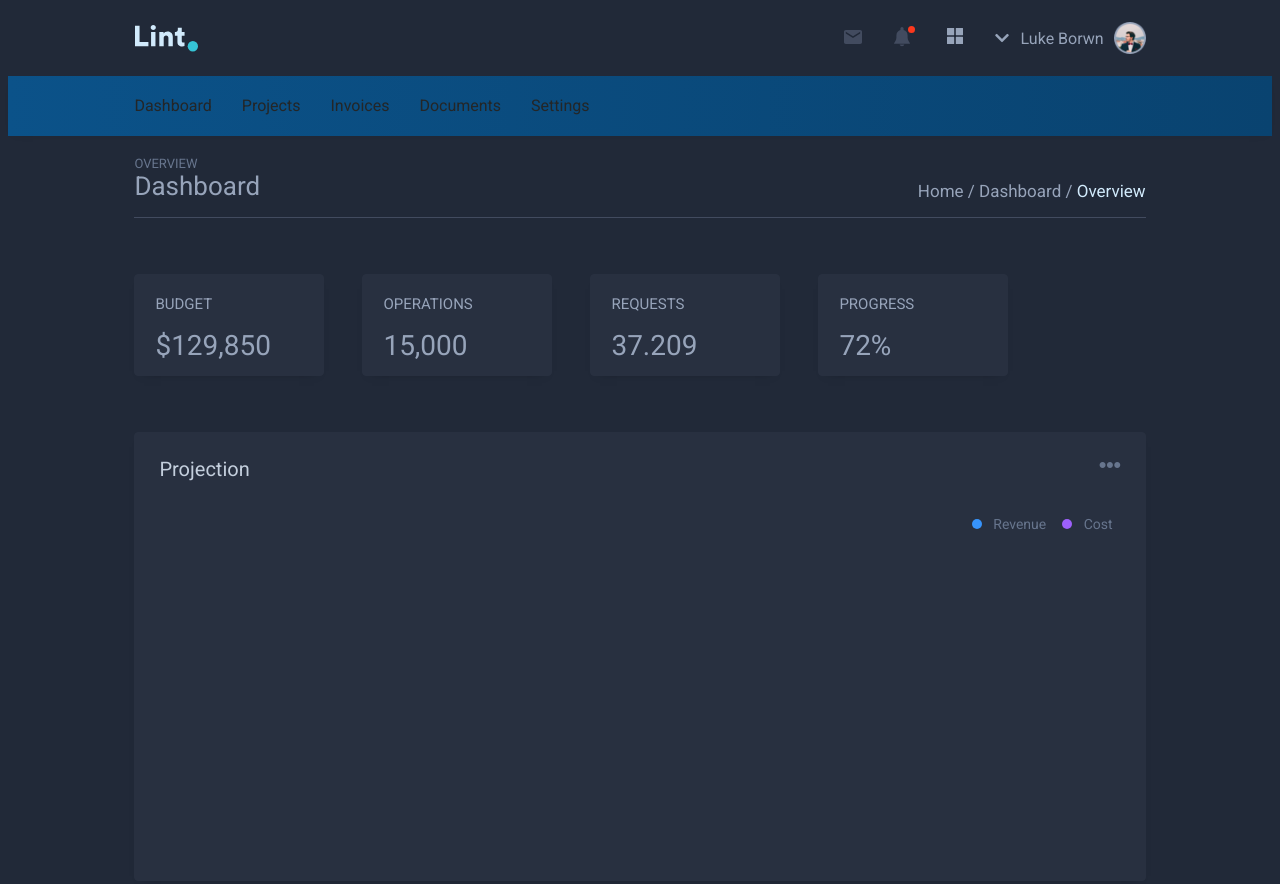
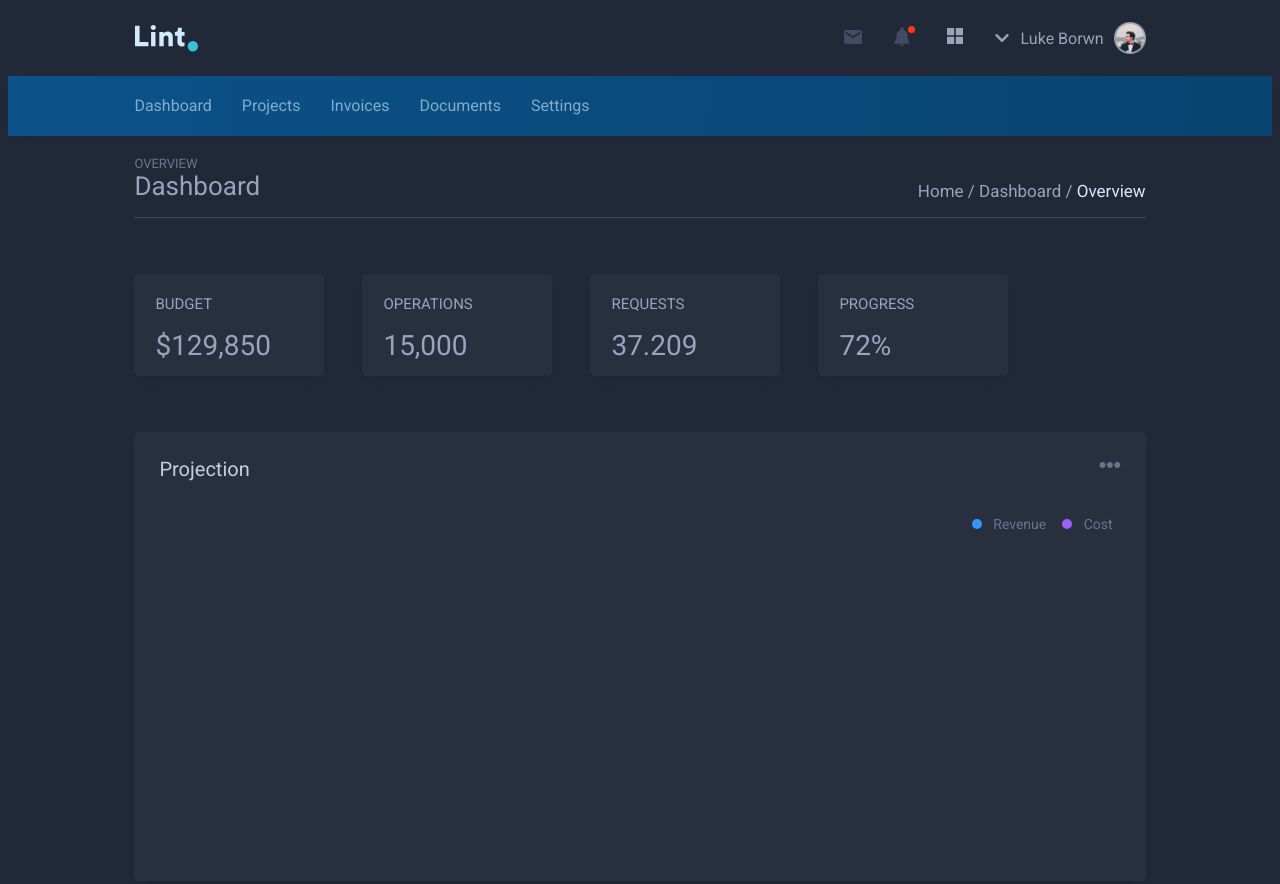
Before and after one commit to Vidmapps/lint, a website: page index.html in a window 1280 px wide. Shown: the top 884 px of the page. Drawn offline with Linux system fonts and the light colour scheme; a script that the page names is missing.

Commit message:
Fix block color

```diff
--- a/style.css
+++ b/style.css
@@ -113,7 +113,7 @@ body {
 
     .navigation > .nav-content > .block {
         height: 40px;
-        color: #242627;
+        color: #81accd;
         float: left;
         margin-right: 30px;
         list-style: none;
```
